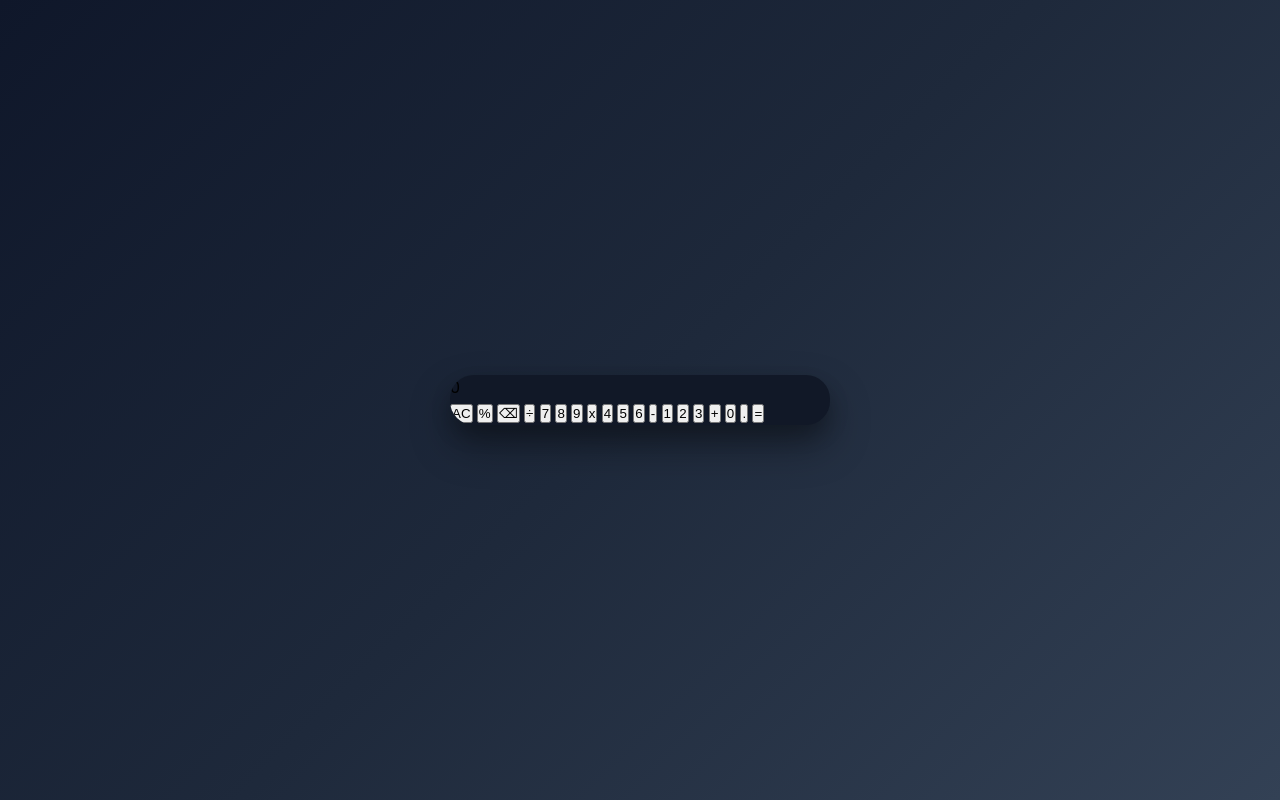
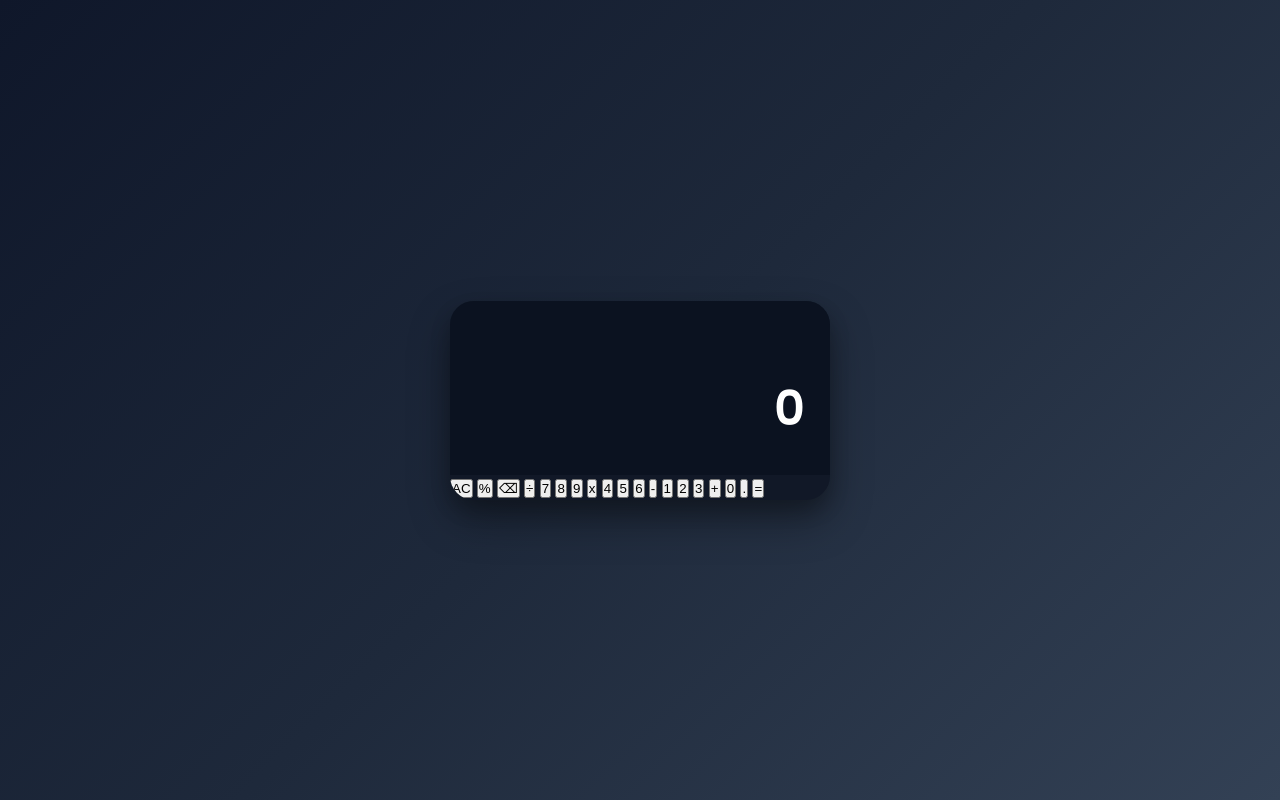
Before and after one commit to Forte-Romeo/calculator-javascript, a plain HTML site: page calculator-javascript/index.html in a window 1280 px wide. Drawn offline with Linux system fonts and the light colour scheme.

Commit message:
update: styling added to display of the calculator

```diff
--- a/calculator-javascript/style.css
+++ b/calculator-javascript/style.css
@@ -33,3 +33,29 @@ body {
         0 20px 40px rgba(0,0,0,.35),
         0 10px 20px rgba(0,0,0,.2);
 }
+
+/* ===== DISPLAY ===== */
+.display {
+    min-height:170px;
+    background:#0b1220;
+    padding:30px 25px;
+    display:flex;
+    flex-direction:column;
+    justify-content:flex-end;
+    align-items:flex-end;
+    word-wrap:break-word;
+    word-break:break-all;
+}
+
+.previous-operand {
+    min-height:32px;
+    color:#94a3b8;
+    font-size:1.2rem;
+    margin-bottom:10px;
+}
+
+.current-operand {
+    color:#ffffff;
+    font-size:3rem;
+    font-weight:600;
+}
```
